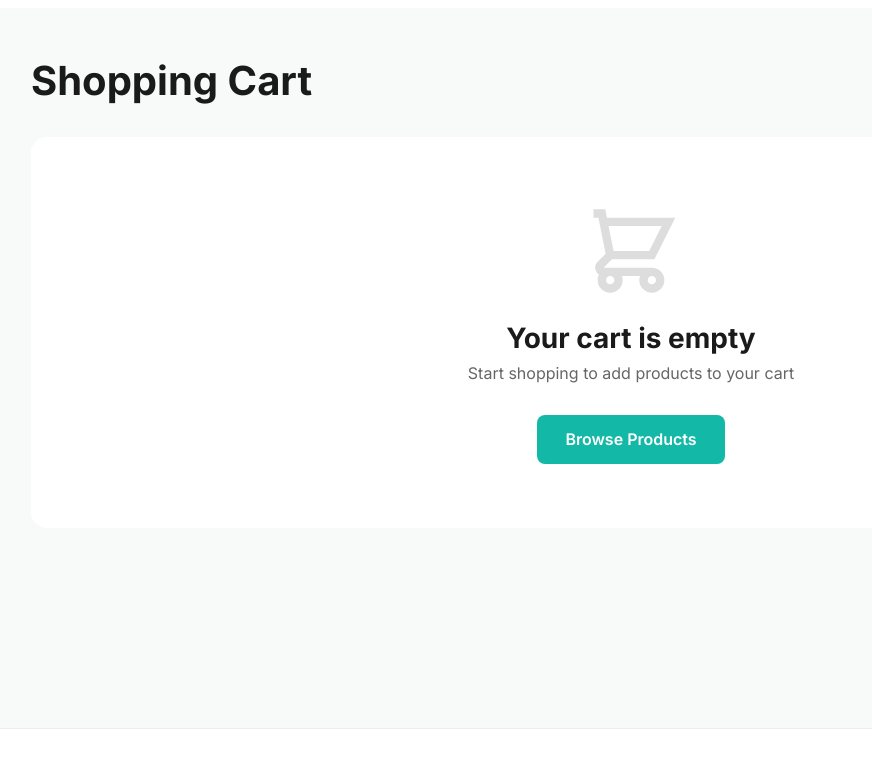
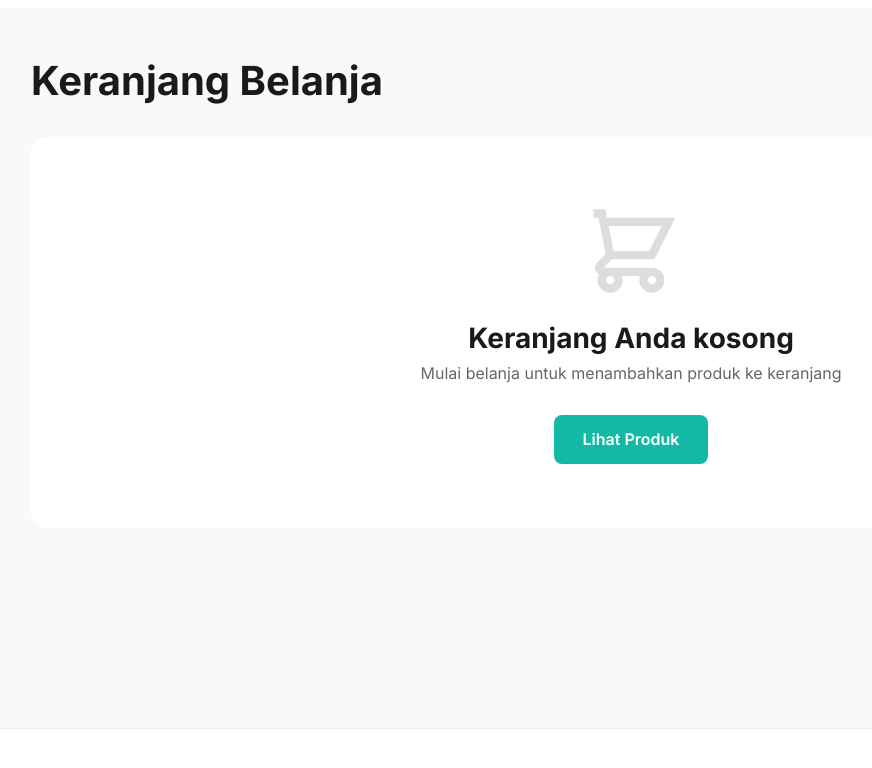
Before and after one commit to IipFindra/CatalogWebsite, a PHP site: page /cart in a window 1280 px wide. Shown: the part 72-840 px from the top of the page, without its empty margins (9-881 px from the left). Run offline with PHP 8.4, Linux system fonts and the light colour scheme.

Commit message:
feat: Add shopping cart view with item display, summary, and checkout modal for WhatsApp ordering.

```diff
--- a/app/views/cart/index.php
+++ b/app/views/cart/index.php
@@ -1,20 +1,20 @@
 <?php
 // app/views/cart/index.php
-$title = 'Shopping Cart - Store';
+$title = 'Keranjang Belanja - PenaPedia';
 ?>
 
 <section class="cart-section">
     <div class="cart-container">
-        <h1>Shopping Cart</h1>
+        <h1>Keranjang Belanja</h1>
 
         <?php if (empty($cart)): ?>
             <div class="empty-cart">
                 <svg width="100" height="100" fill="none" stroke="#ddd" stroke-width="2" viewBox="0 0 24 24">
                     <path d="M3 3h2l.4 2M7 13h10l4-8H5.4M7 13L5.4 5M7 13l-2.293 2.293c-.63.63-.184 1.707.707 1.707H17m0 0a2 2 0 100 4 2 2 0 000-4zm-8 2a2 2 0 11-4 0 2 2 0 014 0z"/>
                 </svg>
-                <h2>Your cart is empty</h2>
-                <p>Start shopping to add products to your cart</p>
-                <a href="<?= BASE_URL ?>catalogue" class="btn-primary">Browse Products</a>
+                <h2>Keranjang Anda kosong</h2>
+                <p>Mulai belanja untuk menambahkan produk ke keranjang</p>
+                <a href="<?= BASE_URL ?>catalogue" class="btn-primary">Lihat Produk</a>
             </div>
         <?php else: ?>
             <div class="cart-content">
@@ -22,7 +22,8 @@ $title = 'Shopping Cart - Store';
                     <?php foreach ($cart as $item): ?>
                     <div class="cart-item">
                         <div class="cart-item-image">
-                            <img src="<?= htmlspecialchars($item['image']) ?>" alt="<?= htmlspecialchars($item['title']) ?>">
+                            <!-- Ensure image path is correct -->
+                            <img src="<?= strpos($item['image'], 'http') === 0 ? htmlspecialchars($item['image']) : BASE_URL . htmlspecialchars($item['image']) ?>" alt="<?= htmlspecialchars($item['title']) ?>">
                         </div>
                         <div class="cart-item-info">
                             <h3><?= htmlspecialchars($item['title']) ?></h3>
@@ -46,22 +47,22 @@ $title = 'Shopping Cart - Store';
                 </div>
 
                 <div class="cart-summary">
-                    <h2>Order Summary</h2>
+                    <h2>Ringkasan Pesanan</h2>
                     <div class="summary-row">
-                        <span>Subtotal (<?= count($cart) ?> items)</span>
+                        <span>Subtotal (<?= count($cart) ?> item)</span>
                         <span>Rp <?= number_format($total, 0, ',', '.') ?></span>
                     </div>
                     <div class="summary-row">
-                        <span>Shipping</span>
-                        <span>Free</span>
+                        <span>Pengiriman</span>
+                        <span>Gratis</span>
                     </div>
                     <hr>
                     <div class="summary-row summary-total">
                         <span>Total</span>
                         <span>Rp <?= number_format($total, 0, ',', '.') ?></span>
                     </div>
-                    <button class="btn-checkout" onclick="openCheckoutModal()">Proceed to Checkout</button>
-                    <a href="<?= BASE_URL ?>catalogue" class="btn-continue">Continue Shopping</a>
+                    <button class="btn-checkout" onclick="openCheckoutModal()">Lanjut ke Pembayaran</button>
+                    <a href="<?= BASE_URL ?>catalogue" class="btn-continue">Lanjut Belanja</a>
                 </div>
             </div>
         <?php endif; ?>
@@ -73,42 +74,42 @@ $title = 'Shopping Cart - Store';
     <div class="modal-content" style="max-width: 500px;">
         <span class="modal-close" onclick="closeCheckoutModal()">&times;</span>
         <div class="checkout-modal-body">
-            <h2>Checkout Information</h2>
-            <p class="modal-subtitle">Please fill in your details to complete the order</p>
+            <h2>Informasi Pengiriman</h2>
+            <p class="modal-subtitle">Mohon isi detail Anda untuk menyelesaikan pesanan</p>
 
             <form id="checkoutForm" onsubmit="processCheckout(event)">
                 <div class="form-group">
-                    <label for="customerName">Full Name *</label>
-                    <input type="text" id="customerName" name="customerName" placeholder="Liaa" required>
+                    <label for="customerName">Nama Lengkap *</label>
+                    <input type="text" id="customerName" name="customerName" placeholder="Nama Anda" required>
                 </div>
 
                 <div class="form-group">
-                    <label for="customerPhone">WhatsApp Number *</label>
+                    <label for="customerPhone">Nomor WhatsApp *</label>
                     <input type="tel" id="customerPhone" name="customerPhone" placeholder="08123456789" required>
-                    <small>Enter your WhatsApp number (without +62)</small>
+                    <small>Masukkan nomor WA aktif (tanpa +62)</small>
                 </div>
 
                 <div class="form-group">
-                    <label for="customerAddress">Delivery Address *</label>
-                    <textarea id="customerAddress" name="customerAddress" rows="3" placeholder="Jl. Example No. 123, Jakarta" required></textarea>
+                    <label for="customerAddress">Alamat Pengiriman *</label>
+                    <textarea id="customerAddress" name="customerAddress" rows="3" placeholder="Jl. Contoh No. 123, Kota..." required></textarea>
                     <button type="button" class="btn-location" onclick="getLocation()">
                         <svg width="16" height="16" fill="none" stroke="currentColor" stroke-width="2" viewBox="0 0 24 24">
                             <path d="M12 2C8.13 2 5 5.13 5 9c0 5.25 7 13 7 13s7-7.75 7-13c0-3.87-3.13-7-7-7zm0 9.5c-1.38 0-2.5-1.12-2.5-2.5s1.12-2.5 2.5-2.5 2.5 1.12 2.5 2.5-1.12 2.5-2.5 2.5z"/>
                         </svg>
-                        Use My Location
+                        Gunakan Lokasi Saya
                     </button>
                 </div>
 
                 <div class="form-group">
-                    <label for="notes">Additional Notes (Optional)</label>
-                    <textarea id="notes" name="notes" rows="2" placeholder="Special instructions..."></textarea>
+                    <label for="notes">Catatan Tambahan (Opsional)</label>
+                    <textarea id="notes" name="notes" rows="2" placeholder="Instruksi khusus..."></textarea>
                 </div>
 
                 <button type="submit" class="btn-submit-checkout">
                     <svg width="20" height="20" fill="currentColor" viewBox="0 0 24 24">
                         <path d="M.057 24l1.687-6.163c-1.041-1.804-1.588-3.849-1.587-5.946.003-6.556 5.338-11.891 11.893-11.891 3.181.001 6.167 1.24 8.413 3.488 2.245 2.248 3.481 5.236 3.48 8.414-.003 6.557-5.338 11.892-11.893 11.892-1.99-.001-3.951-.5-5.688-1.448l-6.305 1.654zm6.597-3.807c1.676.995 3.276 1.591 5.392 1.592 5.448 0 9.886-4.434 9.889-9.885.002-5.462-4.415-9.89-9.881-9.892-5.452 0-9.887 4.434-9.889 9.884-.001 2.225.651 3.891 1.746 5.634l-.999 3.648 3.742-.981zm11.387-5.464c-.074-.124-.272-.198-.57-.347-.297-.149-1.758-.868-2.031-.967-.272-.099-.47-.149-.669.149-.198.297-.768.967-.941 1.165-.173.198-.347.223-.644.074-.297-.149-1.255-.462-2.39-1.475-.883-.788-1.48-1.761-1.653-2.059-.173-.297-.018-.458.13-.606.134-.133.297-.347.446-.521.151-.172.2-.296.3-.495.099-.198.05-.372-.025-.521-.075-.148-.669-1.611-.916-2.206-.242-.579-.487-.501-.669-.51l-.57-.01c-.198 0-.52.074-.792.372s-1.04 1.016-1.04 2.479 1.065 2.876 1.213 3.074c.149.198 2.095 3.2 5.076 4.487.709.306 1.263.489 1.694.626.712.226 1.36.194 1.872.118.571-.085 1.758-.719 2.006-1.413.248-.695.248-1.29.173-1.414z"/>
                     </svg>
-                    Send Order via WhatsApp
+                    Kirim Pesanan via WhatsApp
                 </button>
             </form>
         </div>
```
